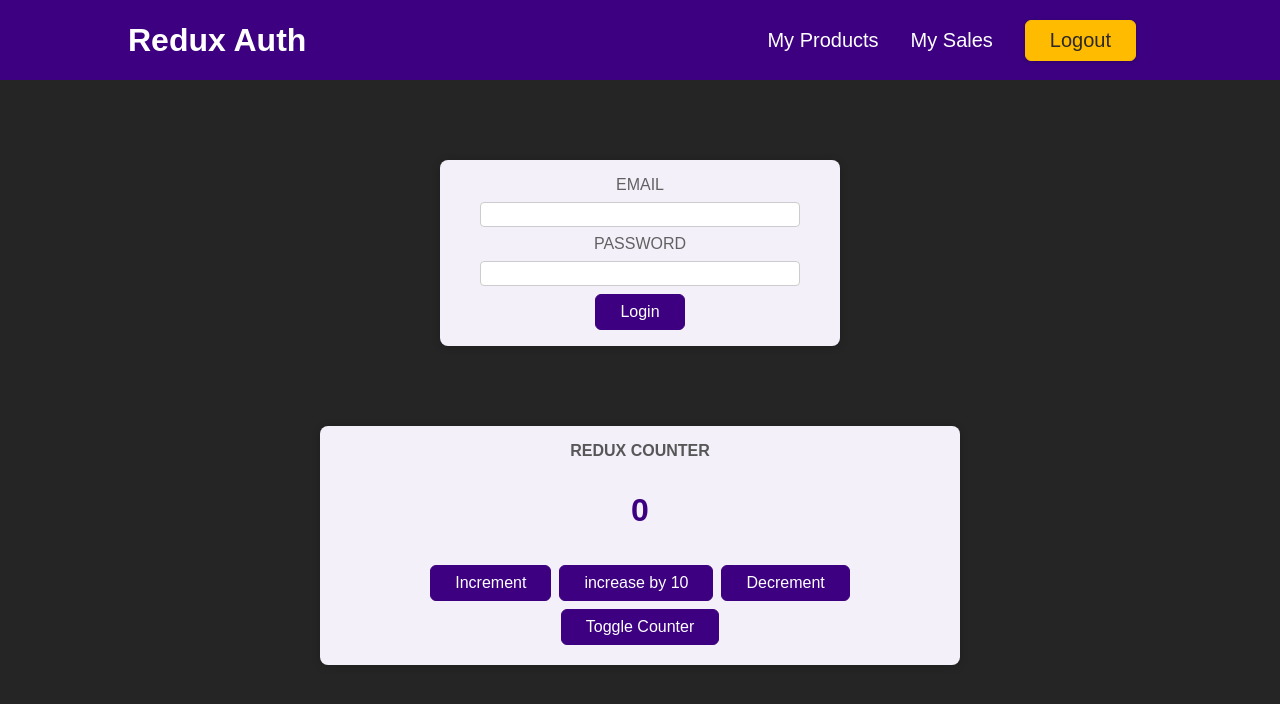
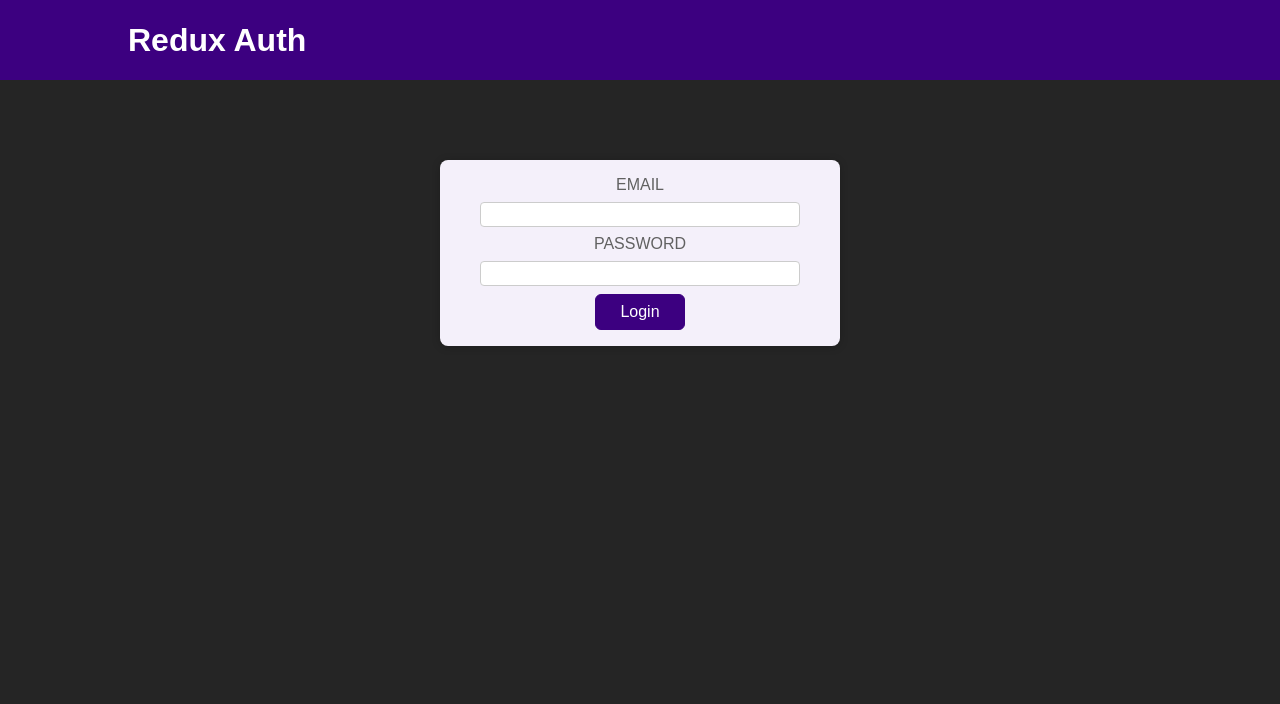
Before and after one commit to usamaElsharkawi/Redux-Practice-Project, a React (Create React App) app: page / in a window 1280 px wide. Shown: the top 704 px of the page. Built offline with nearby package versions, Linux system fonts and the light colour scheme.

Commit message:
Reading & Dispatching From A New Slice

```diff
--- a/src/App.js
+++ b/src/App.js
@@ -1,14 +1,18 @@
 import Counter from './components/Counter';
 import Header from './components/Header';
 import Auth from './components/Auth';
+import { useSelector } from 'react-redux';
+import UserProfile from './components/UserProfile';
 
 
 function App() {
+  const isAuthenticated = useSelector((state) => state.auth.isAuthenticated);
   return (
     <>
     <Header />
-    <Auth />
-    <Counter />
+    {!isAuthenticated && <Auth />}
+    {isAuthenticated && <UserProfile />}
+    {isAuthenticated && <Counter />}
     </>
   );
 }
--- a/src/components/Auth.js
+++ b/src/components/Auth.js
@@ -1,6 +1,12 @@
 import classes from './Auth.module.css';
+import { useDispatch } from 'react-redux';
+import { authActions } from '../store/index';
 
 const Auth = () => {
+  const dispatch = useDispatch();
+  const loginHandler = () => {
+    dispatch(authActions.login());
+  };
   return (
     <main className={classes.auth}>
       <section>
@@ -13,7 +19,7 @@
             <label htmlFor='password'>Password</label>
             <input type='password' id='password' />
           </div>
-          <button>Login</button>
+          <button onClick={loginHandler}>Login</button>
         </form>
       </section>
     </main>
--- a/src/components/Header.js
+++ b/src/components/Header.js
@@ -1,20 +1,33 @@
 import classes from './Header.module.css';
+import { useDispatch, useSelector } from 'react-redux';
+import { authActions } from '../store/index';
 
 const Header = () => {
+  const dispatch = useDispatch();
+  const isAuthenticated = useSelector((state) => state.auth.isAuthenticated);
+  const logoutHandler = () => {
+    dispatch(authActions.logout());
+  };
   return (
     <header className={classes.header}>
       <h1>Redux Auth</h1>
       <nav>
         <ul>
+          {isAuthenticated && (
             <li>
               <a href='/'>My Products</a>
             </li>
+          )}
+          {isAuthenticated && (
             <li>
               <a href='/'>My Sales</a>
             </li>
+          )}
+          {isAuthenticated && (
             <li>
-            <button>Logout</button>
+              <button onClick={ logoutHandler}>Logout</button>
             </li>
+          )}
         </ul>
       </nav>
     </header>
```
Lines whose indentation alone changed are shown as unchanged.
